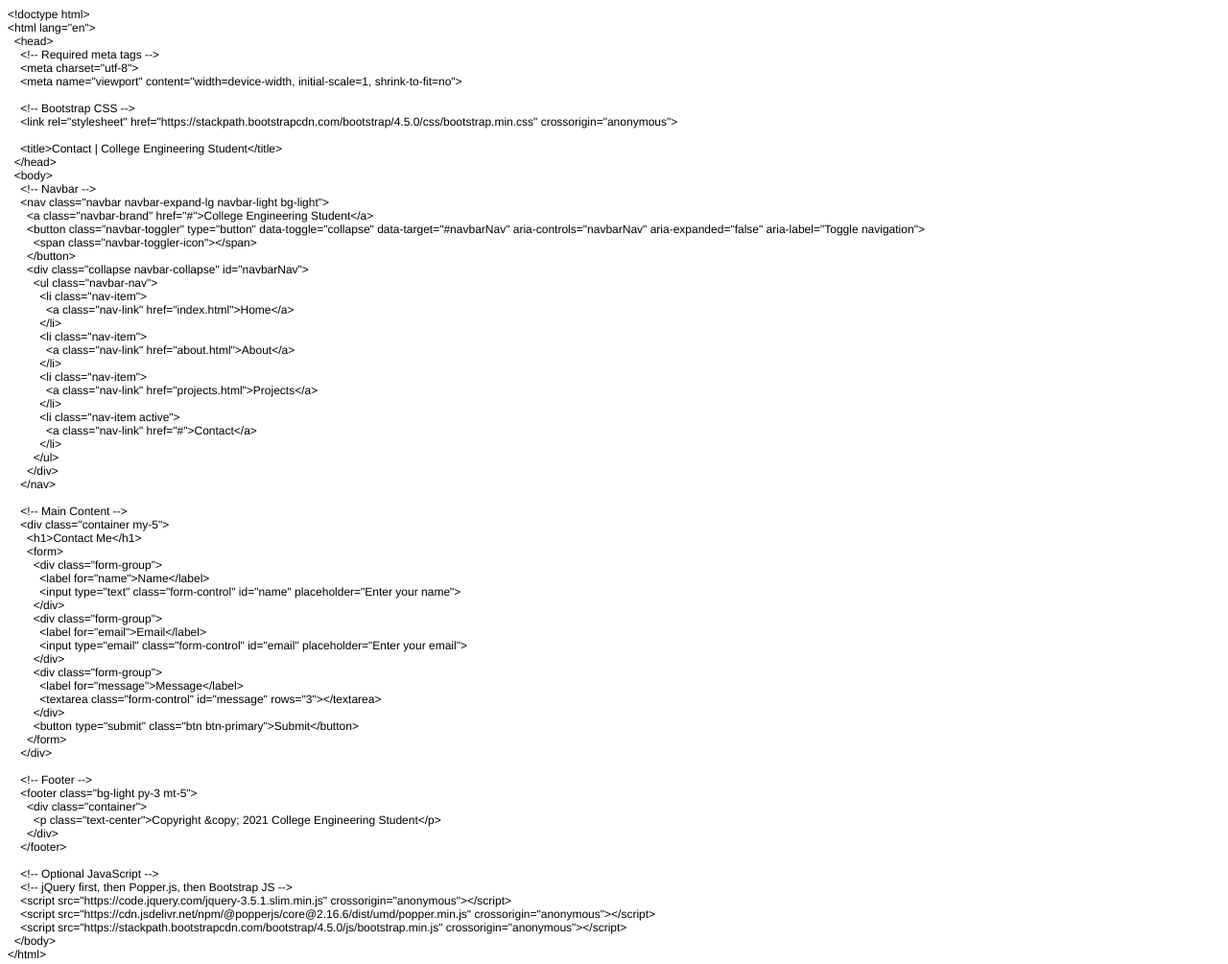
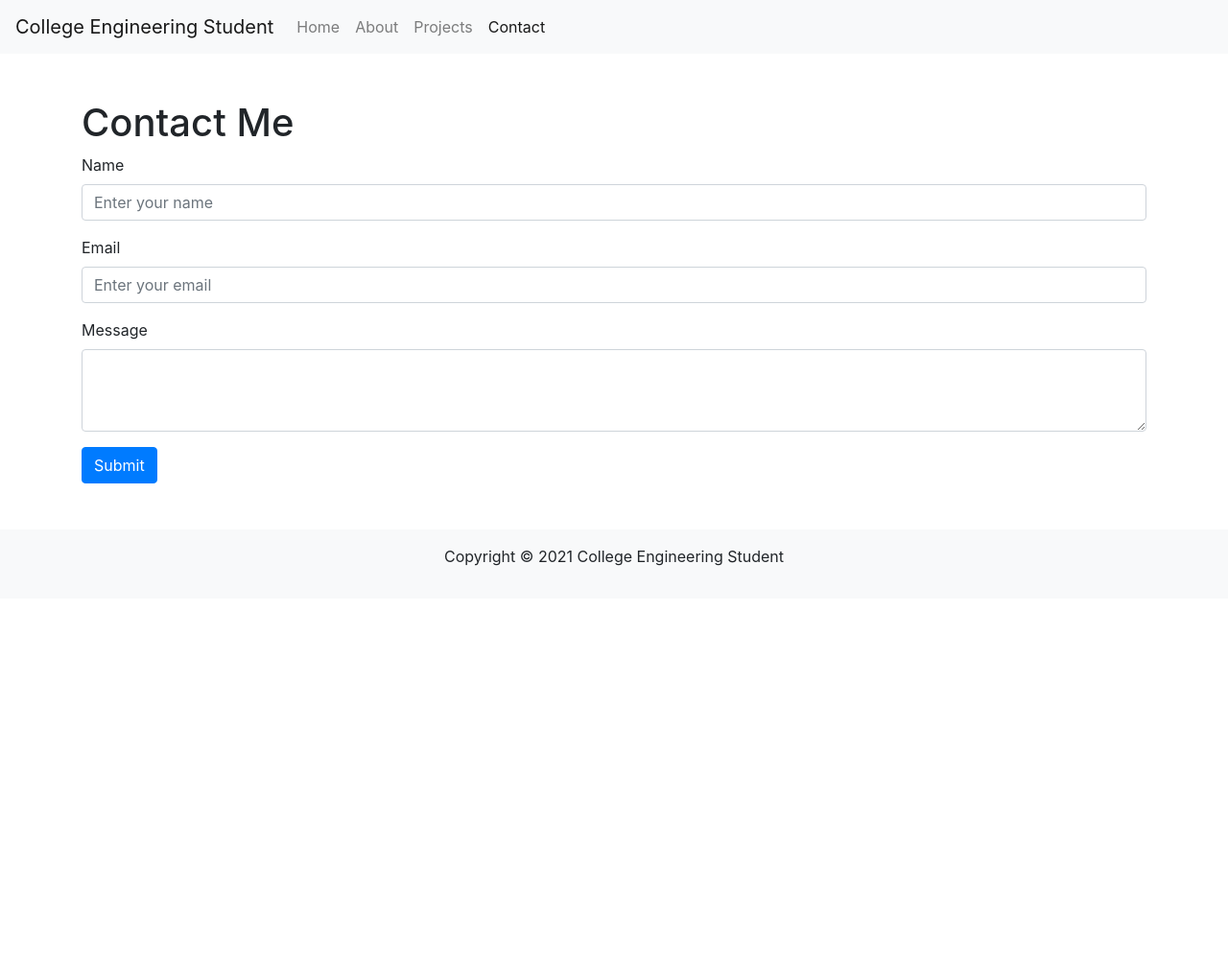
Before and after one commit to AndrewHe-ECE/Personal-Website, a plain HTML site: page contact.html in a window 1280 px wide. Shown: the whole page at 96% size. After the commit the page ends 800 px from the top, so only its background shows below. Drawn offline with nearby package versions, Linux system fonts and the light colour scheme.

Commit message:
Update contact.html

```diff
--- a/contact.html
+++ b/contact.html
@@ -1,87 +1,71 @@
-<!DOCTYPE html PUBLIC "-//W3C//DTD HTML 4.01//EN" "http://www.w3.org/TR/html4/strict.dtd">
-<html>
-<head>
-  <meta http-equiv="Content-Type" content="text/html; charset=utf-8">
-  <meta http-equiv="Content-Style-Type" content="text/css">
-  <title></title>
-  <meta name="Generator" content="Cocoa HTML Writer">
-  <meta name="CocoaVersion" content="2299.3">
-  <style type="text/css">
-    p.p1 {margin: 0.0px 0.0px 0.0px 0.0px; font: 12.0px Helvetica}
-    p.p2 {margin: 0.0px 0.0px 0.0px 0.0px; font: 12.0px Helvetica; min-height: 14.0px}
-  </style>
-</head>
-<body>
-<p class="p1">&lt;!doctype html&gt;</p>
-<p class="p1">&lt;html lang="en"&gt;</p>
-<p class="p1"><span class="Apple-converted-space">  </span>&lt;head&gt;</p>
-<p class="p1"><span class="Apple-converted-space">    </span>&lt;!-- Required meta tags --&gt;</p>
-<p class="p1"><span class="Apple-converted-space">    </span>&lt;meta charset="utf-8"&gt;</p>
-<p class="p1"><span class="Apple-converted-space">    </span>&lt;meta name="viewport" content="width=device-width, initial-scale=1, shrink-to-fit=no"&gt;</p>
-<p class="p2"><br></p>
-<p class="p1"><span class="Apple-converted-space">    </span>&lt;!-- Bootstrap CSS --&gt;</p>
-<p class="p1"><span class="Apple-converted-space">    </span>&lt;link rel="stylesheet" href="https://stackpath.bootstrapcdn.com/bootstrap/4.5.0/css/bootstrap.min.css" integrity="sha384-9aIt2nRpC12Uk9gS9baDl411NQApFmC26EwAOH8WgZl5MYYxFfc+NcPb1dKGj7Sk" crossorigin="anonymous"&gt;</p>
-<p class="p2"><br></p>
-<p class="p1"><span class="Apple-converted-space">    </span>&lt;title&gt;Contact | College Engineering Student&lt;/title&gt;</p>
-<p class="p1"><span class="Apple-converted-space">  </span>&lt;/head&gt;</p>
-<p class="p1"><span class="Apple-converted-space">  </span>&lt;body&gt;</p>
-<p class="p1"><span class="Apple-converted-space">    </span>&lt;!-- Navbar --&gt;</p>
-<p class="p1"><span class="Apple-converted-space">    </span>&lt;nav class="navbar navbar-expand-lg navbar-light bg-light"&gt;</p>
-<p class="p1"><span class="Apple-converted-space">      </span>&lt;a class="navbar-brand" href="#"&gt;College Engineering Student&lt;/a&gt;</p>
-<p class="p1"><span class="Apple-converted-space">      </span>&lt;button class="navbar-toggler" type="button" data-toggle="collapse" data-target="#navbarNav" aria-controls="navbarNav" aria-expanded="false" aria-label="Toggle navigation"&gt;</p>
-<p class="p1"><span class="Apple-converted-space">        </span>&lt;span class="navbar-toggler-icon"&gt;&lt;/span&gt;</p>
-<p class="p1"><span class="Apple-converted-space">      </span>&lt;/button&gt;</p>
-<p class="p1"><span class="Apple-converted-space">      </span>&lt;div class="collapse navbar-collapse" id="navbarNav"&gt;</p>
-<p class="p1"><span class="Apple-converted-space">        </span>&lt;ul class="navbar-nav"&gt;</p>
-<p class="p1"><span class="Apple-converted-space">          </span>&lt;li class="nav-item"&gt;</p>
-<p class="p1"><span class="Apple-converted-space">            </span>&lt;a class="nav-link" href="index.html"&gt;Home&lt;/a&gt;</p>
-<p class="p1"><span class="Apple-converted-space">          </span>&lt;/li&gt;</p>
-<p class="p1"><span class="Apple-converted-space">          </span>&lt;li class="nav-item"&gt;</p>
-<p class="p1"><span class="Apple-converted-space">            </span>&lt;a class="nav-link" href="about.html"&gt;About&lt;/a&gt;</p>
-<p class="p1"><span class="Apple-converted-space">          </span>&lt;/li&gt;</p>
-<p class="p1"><span class="Apple-converted-space">          </span>&lt;li class="nav-item"&gt;</p>
-<p class="p1"><span class="Apple-converted-space">            </span>&lt;a class="nav-link" href="projects.html"&gt;Projects&lt;/a&gt;</p>
-<p class="p1"><span class="Apple-converted-space">          </span>&lt;/li&gt;</p>
-<p class="p1"><span class="Apple-converted-space">          </span>&lt;li class="nav-item active"&gt;</p>
-<p class="p1"><span class="Apple-converted-space">            </span>&lt;a class="nav-link" href="#"&gt;Contact&lt;/a&gt;</p>
-<p class="p1"><span class="Apple-converted-space">          </span>&lt;/li&gt;</p>
-<p class="p1"><span class="Apple-converted-space">        </span>&lt;/ul&gt;</p>
-<p class="p1"><span class="Apple-converted-space">      </span>&lt;/div&gt;</p>
-<p class="p1"><span class="Apple-converted-space">    </span>&lt;/nav&gt;</p>
-<p class="p2"><br></p>
-<p class="p1"><span class="Apple-converted-space">    </span>&lt;!-- Main Content --&gt;</p>
-<p class="p1"><span class="Apple-converted-space">    </span>&lt;div class="container my-5"&gt;</p>
-<p class="p1"><span class="Apple-converted-space">      </span>&lt;h1&gt;Contact Me&lt;/h1&gt;</p>
-<p class="p1"><span class="Apple-converted-space">      </span>&lt;form&gt;</p>
-<p class="p1"><span class="Apple-converted-space">        </span>&lt;div class="form-group"&gt;</p>
-<p class="p1"><span class="Apple-converted-space">          </span>&lt;label for="name"&gt;Name&lt;/label&gt;</p>
-<p class="p1"><span class="Apple-converted-space">          </span>&lt;input type="text" class="form-control" id="name" placeholder="Enter your name"&gt;</p>
-<p class="p1"><span class="Apple-converted-space">        </span>&lt;/div&gt;</p>
-<p class="p1"><span class="Apple-converted-space">        </span>&lt;div class="form-group"&gt;</p>
-<p class="p1"><span class="Apple-converted-space">          </span>&lt;label for="email"&gt;Email&lt;/label&gt;</p>
-<p class="p1"><span class="Apple-converted-space">          </span>&lt;input type="email" class="form-control" id="email" placeholder="Enter your email"&gt;</p>
-<p class="p1"><span class="Apple-converted-space">        </span>&lt;/div&gt;</p>
-<p class="p1"><span class="Apple-converted-space">        </span>&lt;div class="form-group"&gt;</p>
-<p class="p1"><span class="Apple-converted-space">          </span>&lt;label for="message"&gt;Message&lt;/label&gt;</p>
-<p class="p1"><span class="Apple-converted-space">          </span>&lt;textarea class="form-control" id="message" rows="3"&gt;&lt;/textarea&gt;</p>
-<p class="p1"><span class="Apple-converted-space">        </span>&lt;/div&gt;</p>
-<p class="p1"><span class="Apple-converted-space">        </span>&lt;button type="submit" class="btn btn-primary"&gt;Submit&lt;/button&gt;</p>
-<p class="p1"><span class="Apple-converted-space">      </span>&lt;/form&gt;</p>
-<p class="p1"><span class="Apple-converted-space">    </span>&lt;/div&gt;</p>
-<p class="p2"><br></p>
-<p class="p1"><span class="Apple-converted-space">    </span>&lt;!-- Footer --&gt;</p>
-<p class="p1"><span class="Apple-converted-space">    </span>&lt;footer class="bg-light py-3 mt-5"&gt;</p>
-<p class="p1"><span class="Apple-converted-space">      </span>&lt;div class="container"&gt;</p>
-<p class="p1"><span class="Apple-converted-space">        </span>&lt;p class="text-center"&gt;Copyright &amp;copy; 2021 College Engineering Student&lt;/p&gt;</p>
-<p class="p1"><span class="Apple-converted-space">      </span>&lt;/div&gt;</p>
-<p class="p1"><span class="Apple-converted-space">    </span>&lt;/footer&gt;</p>
-<p class="p2"><br></p>
-<p class="p1"><span class="Apple-converted-space">    </span>&lt;!-- Optional JavaScript --&gt;</p>
-<p class="p1"><span class="Apple-converted-space">    </span>&lt;!-- jQuery first, then Popper.js, then Bootstrap JS --&gt;</p>
-<p class="p1"><span class="Apple-converted-space">    </span>&lt;script src="https://code.jquery.com/jquery-3.5.1.slim.min.js" integrity="sha384-DfXdz2htPH0lsSSs5nCTpuj/zy4C+OGpamoFVy38MVBnE+IbbVYUew+OrCXaRkfj" crossorigin="anonymous"&gt;&lt;/script&gt;</p>
-<p class="p1"><span class="Apple-converted-space">    </span>&lt;script src="https://cdn.jsdelivr.net/npm/@popperjs/core@2.16.6/dist/umd/popper.min.js" integrity="sha384-wHAiFfRlMFy6i5SRaxvfOCifBUQy1xHdJ/yoi7FRNXMRBu5WHdZYu1hA6ZOblgut" crossorigin="anonymous"&gt;&lt;/script&gt;</p>
-<p class="p1"><span class="Apple-converted-space">    </span>&lt;script src="https://stackpath.bootstrapcdn.com/bootstrap/4.5.0/js/bootstrap.min.js" integrity="sha384-OgVRvuATP1z7JjHLkuOU7Xw704+h835Lr+6QL9UvYjZE3Ipu6Tp75j7Bh/kR0JKI" crossorigin="anonymous"&gt;&lt;/script&gt;</p>
-<p class="p1"><span class="Apple-converted-space">  </span>&lt;/body&gt;</p>
-<p class="p1">&lt;/html&gt;</p>
-</body>
+<!doctype html>
+<html lang="en">
+  <head>
+    <!-- Required meta tags -->
+    <meta charset="utf-8">
+    <meta name="viewport" content="width=device-width, initial-scale=1, shrink-to-fit=no">
+
+    <!-- Bootstrap CSS -->
+    <link rel="stylesheet" href="https://stackpath.bootstrapcdn.com/bootstrap/4.5.0/css/bootstrap.min.css" integrity="sha384-9aIt2nRpC12Uk9gS9baDl411NQApFmC26EwAOH8WgZl5MYYxFfc+NcPb1dKGj7Sk" crossorigin="anonymous">
+
+    <title>Contact | College Engineering Student</title>
+  </head>
+  <body>
+    <!-- Navbar -->
+    <nav class="navbar navbar-expand-lg navbar-light bg-light">
+      <a class="navbar-brand" href="#">College Engineering Student</a>
+      <button class="navbar-toggler" type="button" data-toggle="collapse" data-target="#navbarNav" aria-controls="navbarNav" aria-expanded="false" aria-label="Toggle navigation">
+        <span class="navbar-toggler-icon"></span>
+      </button>
+      <div class="collapse navbar-collapse" id="navbarNav">
+        <ul class="navbar-nav">
+          <li class="nav-item">
+            <a class="nav-link" href="index.html">Home</a>
+          </li>
+          <li class="nav-item">
+            <a class="nav-link" href="about.html">About</a>
+          </li>
+          <li class="nav-item">
+            <a class="nav-link" href="projects.html">Projects</a>
+          </li>
+          <li class="nav-item active">
+            <a class="nav-link" href="#">Contact</a>
+          </li>
+        </ul>
+      </div>
+    </nav>
+
+    <!-- Main Content -->
+    <div class="container my-5">
+      <h1>Contact Me</h1>
+      <form>
+        <div class="form-group">
+          <label for="name">Name</label>
+          <input type="text" class="form-control" id="name" placeholder="Enter your name">
+        </div>
+        <div class="form-group">
+          <label for="email">Email</label>
+          <input type="email" class="form-control" id="email" placeholder="Enter your email">
+        </div>
+        <div class="form-group">
+          <label for="message">Message</label>
+          <textarea class="form-control" id="message" rows="3"></textarea>
+        </div>
+        <button type="submit" class="btn btn-primary">Submit</button>
+      </form>
+    </div>
+
+    <!-- Footer -->
+    <footer class="bg-light py-3 mt-5">
+      <div class="container">
+        <p class="text-center">Copyright &copy; 2021 College Engineering Student</p>
+      </div>
+    </footer>
+
+    <!-- Optional JavaScript -->
+    <!-- jQuery first, then Popper.js, then Bootstrap JS -->
+    <script src="https://code.jquery.com/jquery-3.5.1.slim.min.js" integrity="sha384-DfXdz2htPH0lsSSs5nCTpuj/zy4C+OGpamoFVy38MVBnE+IbbVYUew+OrCXaRkfj" crossorigin="anonymous"></script>
+    <script src="https://cdn.jsdelivr.net/npm/@popperjs/core@2.16.6/dist/umd/popper.min.js" integrity="sha384-wHAiFfRlMFy6i5SRaxvfOCifBUQy1xHdJ/yoi7FRNXMRBu5WHdZYu1hA6ZOblgut" crossorigin="anonymous"></script>
+    <script src="https://stackpath.bootstrapcdn.com/bootstrap/4.5.0/js/bootstrap.min.js" integrity="sha384-OgVRvuATP1z7JjHLkuOU7Xw704+h835Lr+6QL9UvYjZE3Ipu6Tp75j7Bh/kR0JKI" crossorigin="anonymous"></script>
+  </body>
 </html>
```
